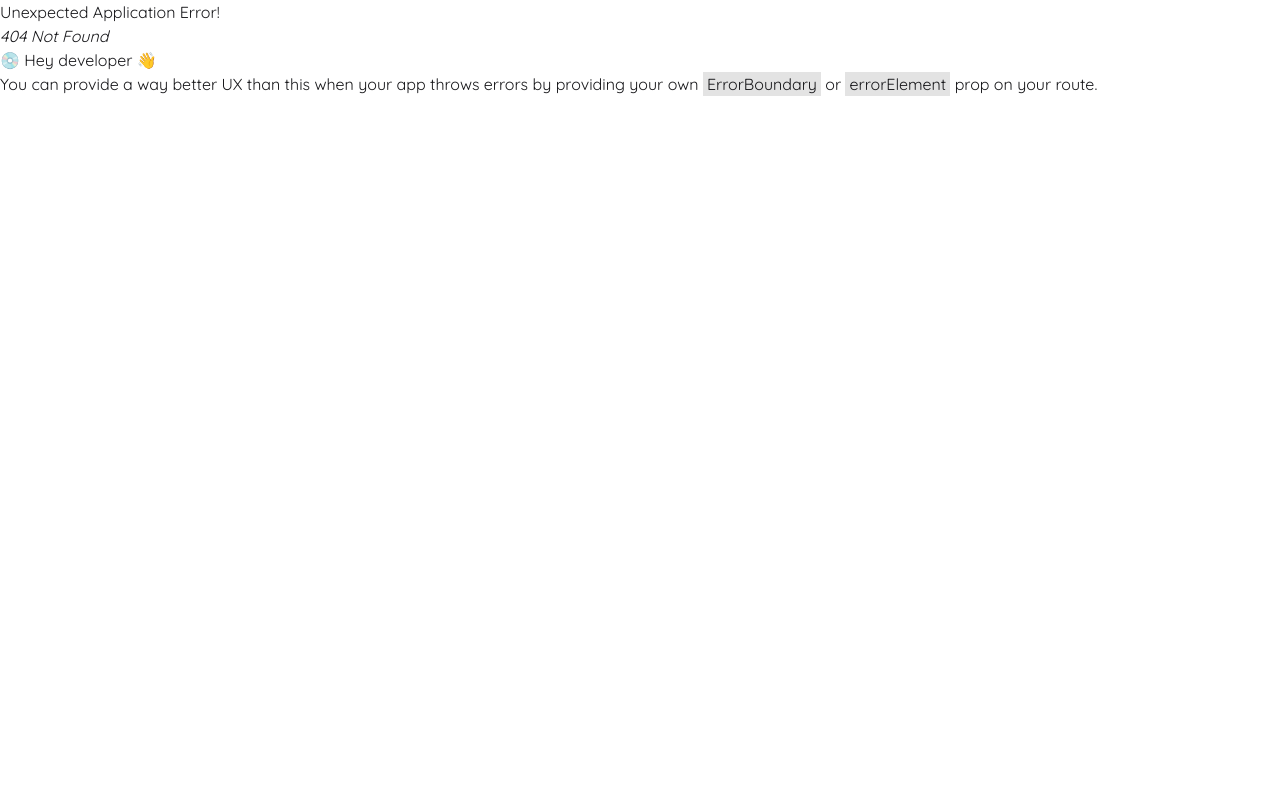
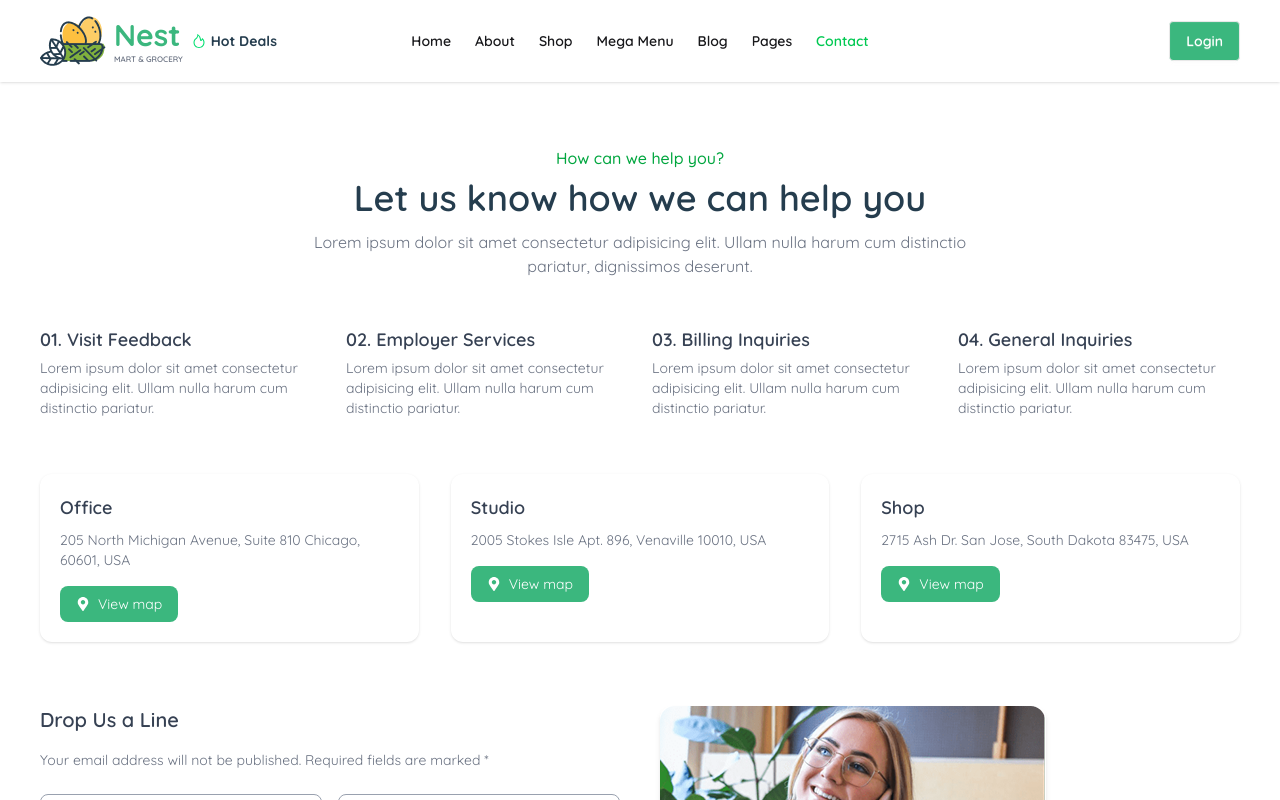
Before and after one commit to mdsharia4613/Nert-Mart, a React (Vite) app: page /contact in a window 1280 px wide. Before the commit this address had no page. Shown: the top 800 px of the page. Built offline with nearby package versions, Linux system fonts and the light colour scheme.

Commit message:
degin update

```diff
--- a/src/Pages/Blog/Blog.jsx
+++ b/src/Pages/Contact/Contact.jsx
@@ -5,7 +5,7 @@ import "react-toastify/dist/ReactToastify.css";
 import blogImg from "../../assets/images/460.png";
 import banner from "../../assets/images/469.png";
 
-const Blog = () => {
+const Contact = () => {
     const [data, setData] = useState({ helpTopics: [], offices: [] });
 
     // JSON data fetch করা
@@ -27,7 +27,7 @@ const Blog = () => {
     };
 
     return (
-        <div className=" px-6 py-16 text-gray-700">
+        <div className=" px-10 py-16 text-gray-700">
             <ToastContainer />
             {/* Header */}
             <div className="text-center mb-12">
@@ -133,4 +133,4 @@ const Blog = () => {
     );
 };
 
-export default Blog;
+export default Contact;
--- a/src/main.jsx
+++ b/src/main.jsx
@@ -8,8 +8,8 @@ import {
 import Routes from './Routes/Routes.jsx';
 import Home from './Pages/Home/Home.jsx';
 import About from './Pages/About/About.jsx';
-import Blog from './Pages/Blog/Blog.jsx';
 import PopularProduct from './Pages/Home/HomeComponents/PopularProduct.jsx';
+import Contact from './Pages/Contact/Contact.jsx';
 
 const router = createBrowserRouter([
   {
@@ -24,8 +24,8 @@ const router = createBrowserRouter([
         element: <About></About>
       },
       {
-        path: "/blog",
-        element: <Blog></Blog>
+        path: "/contact",
+        element: <Contact></Contact>
       },
       {
         path: "/menu",
```
